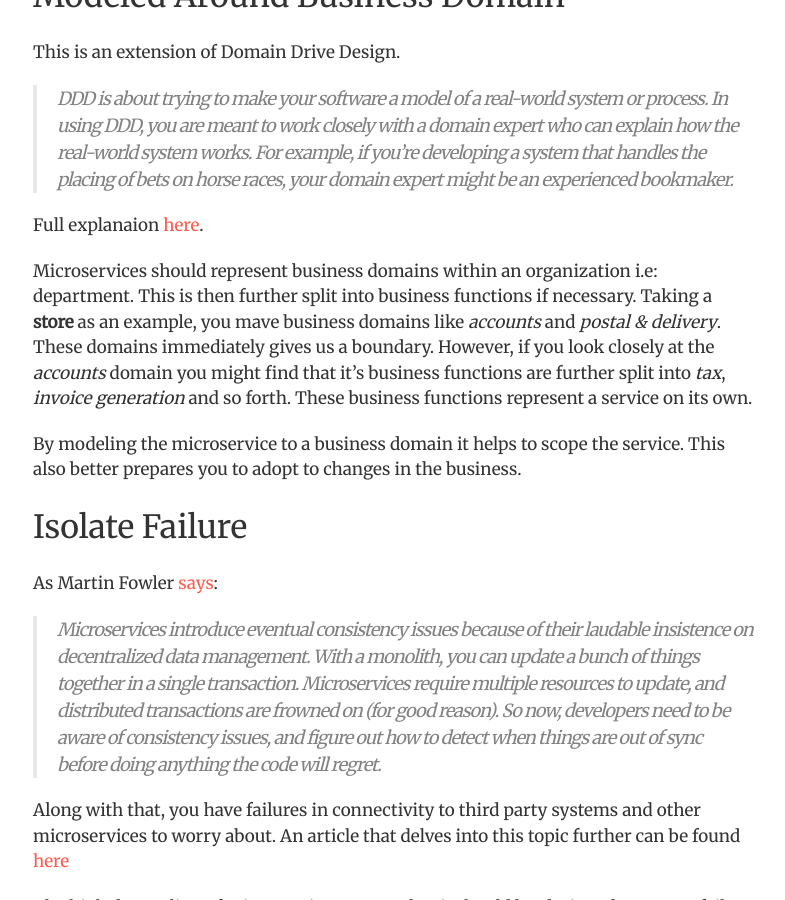
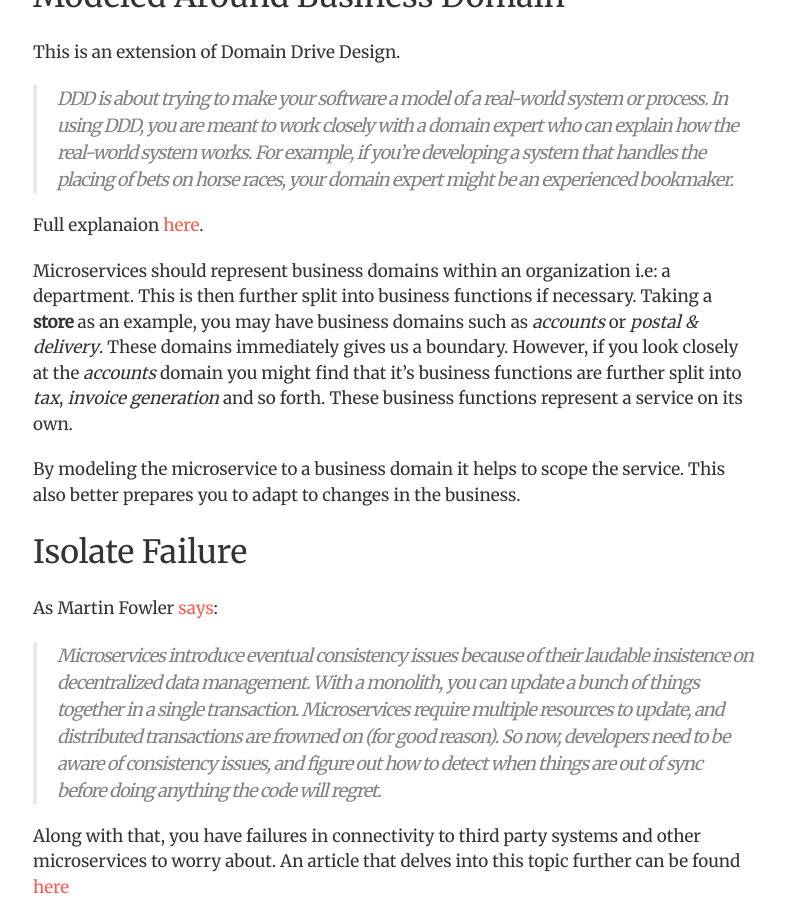
Before and after one commit to haani-niyaz/devops-journal, a Jekyll site: the page built from _posts/2016-08-07-understanding-microservices.markdown, in a window 1280 px wide and 900 px high, scrolled down 4817 px. Shown: the whole window, without its empty margins (247-1032 px from the left). Built offline with Jekyll 4.4.1, drawn with Linux system fonts in a browser that asks for light colours; nearby versions of some CDN libraries.

Commit message:
Fix grammar in business domain section

```diff
--- a/_posts/2016-08-07-understanding-microservices.markdown
+++ b/_posts/2016-08-07-understanding-microservices.markdown
@@ -150,9 +150,9 @@ This is an extension of Domain Drive Design.
 Full explanaion [here](http://stackoverflow.com/a/1222488/2180697).
 
 
-Microservices should represent business domains within an organization i.e: department. This is then further split into business functions if necessary. Taking a  **store** as an example, you mave business domains like *accounts* and *postal & delivery*. These domains immediately gives us a boundary. However, if you look closely at the *accounts* domain you might find that it's business functions are further split into *tax*, *invoice generation* and so forth. These business functions represent a service on its own.
+Microservices should represent business domains within an organization i.e: a department. This is then further split into business functions if necessary. Taking a  **store** as an example, you may have business domains such as *accounts* or *postal & delivery*. These domains immediately gives us a boundary. However, if you look closely at the *accounts* domain you might find that it's business functions are further split into *tax*, *invoice generation* and so forth. These business functions represent a service on its own.
 
-By modeling the microservice to a business domain it helps to scope the service. This also better prepares you to adopt to changes in the business.
+By modeling the microservice to a business domain it helps to scope the service. This also better prepares you to adapt to changes in the business.
 
 
 ## Isolate Failure
```
